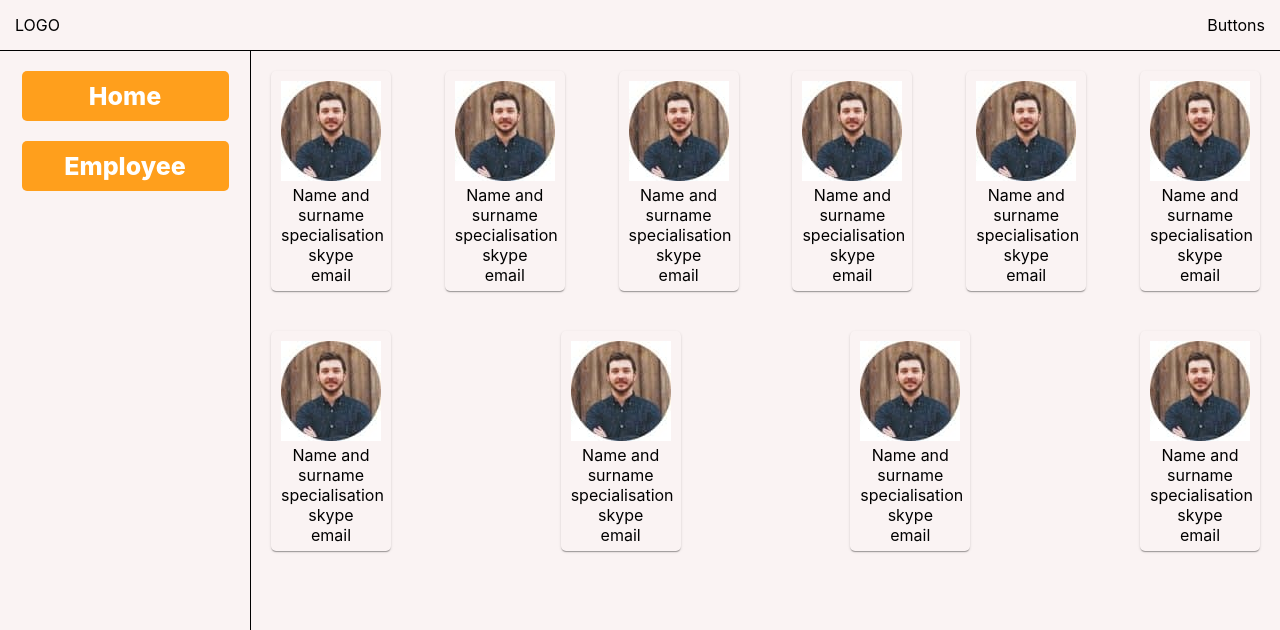
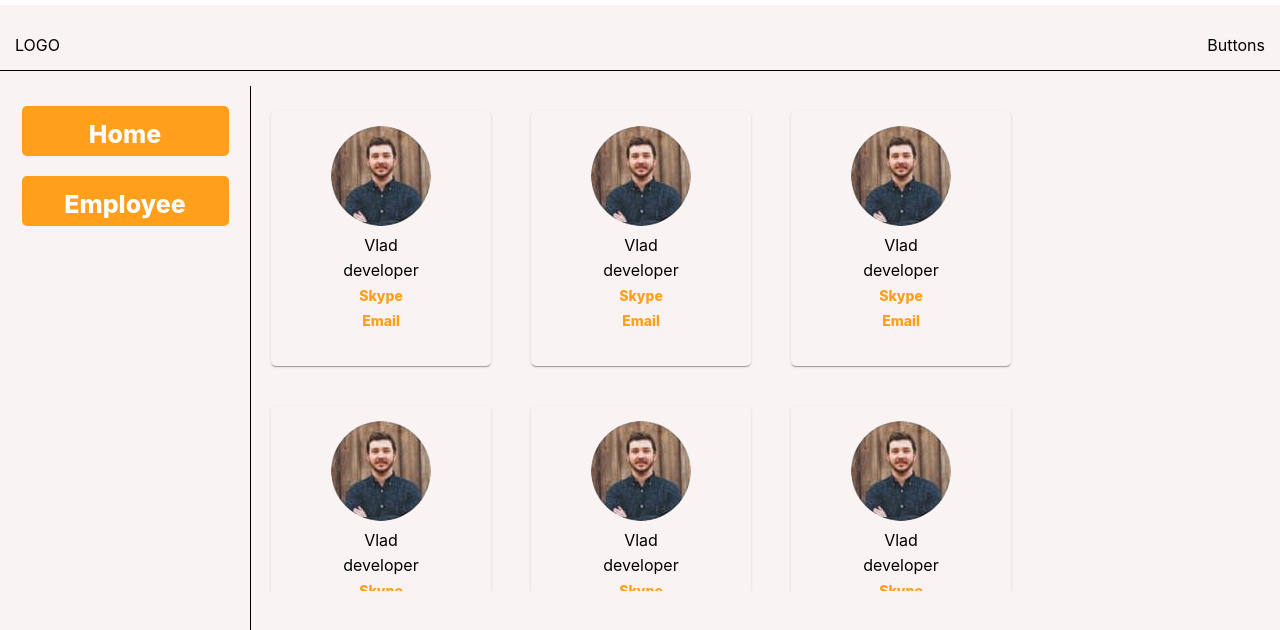
Before and after one commit to OCABOD/ReportSiteFromACOBOD, a React (Create React App) app: page /employee in a window 1280 px wide. Shown: the top 630 px of the page. Built offline with nearby package versions, Linux system fonts and the light colour scheme.

Commit message:
styles for cards

```diff
--- a/src/components/employee/EmployeeCard.tsx
+++ b/src/components/employee/EmployeeCard.tsx
@@ -19,19 +19,19 @@ export default class EmployeeCard extends React.Component<IProps, IState> {
 			<Card>
                 <div className = "EmployeeCard">
 				<div>
-                     <img src={profilephoto}/>
+                     <img className='EmployeeCaedimage' src={profilephoto}/>
 					</div>
 					<div>
-                     Name and surname
+                     Vlad
 					</div>
 					<div>
-                     specialisation
+                     developer
 					</div>
 					<div>
-                     skype
+                     <a className='EmployeeCArdlink' href={`skype:${1}? call`}> Skype </a>
 					</div>
 					<div>
-                     email
+					<a className='EmployeeCArdlink' href={`mailto:${'test@gmail.com'}`}> Email </a>
 					</div>
                 </div>
 			</Card>
--- a/src/components/employee/employee.scss
+++ b/src/components/employee/employee.scss
@@ -1,12 +1,28 @@
 .employee-content{
+    overflow: auto;
+    height: 500px;
     display: flex;
     flex-direction: row;
     flex-wrap: wrap;
     align-items: center;
-    justify-content: space-between;
+    justify-content: flex-start;
 }
 
 .EmployeeCard{
-    height: 200px;
-    width: 100px;
+    height: 230px;
+    width: 200px;
 }
+
+.EmployeeCaedimage{
+    border-radius: 50px;
+}
+
+.EmployeeCArdlink{
+    font-size: 14px;
+    color: #ff9f1c;
+
+}
+
+div{
+    margin-top: 5px;
+}
```
